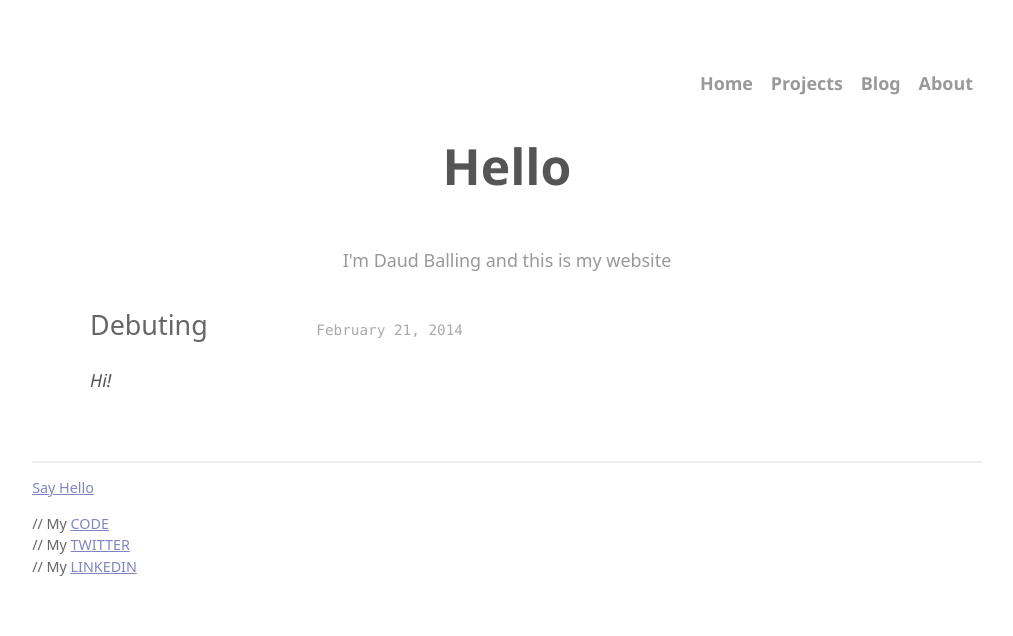
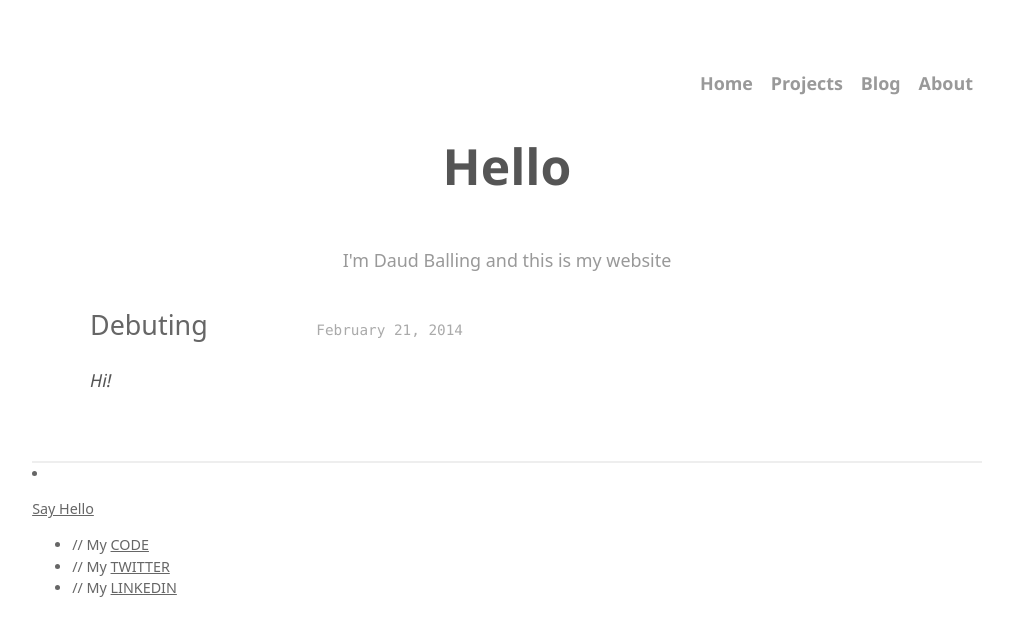
Before and after one commit to daudballing/daudballing.github.io, a Jekyll site: the page built from index.html, in a window 1280 px wide. Shown: the top 636 px of the page, without its empty margins (133-1146 px from the left). Built offline with Jekyll 4.4.1, drawn with Linux system fonts in a browser that asks for light colours; some web fonts are replaced; Markdown is read by kramdown in place of the engine named in the settings.

Commit message:
Updating syle (main.css)

```diff
--- a/_includes/footer.html
+++ b/_includes/footer.html
@@ -1,12 +1,12 @@
 <div class="footer">
-
-  <div class="contact">
-    <p><a href="mailto:hello@daudballing.me">Say Hello</a></p>
-    <p>
-      // My <a href="https://github.com/daudballing">CODE</a><br />
-      // My <a href="https://twitter.com/daudballing">TWITTER</a><br />
-      // My <a href="http://linkedin.com/in/daudballing">LINKEDIN</a><br />
-    </p>
-  </div>
-
+  	<div class="footer_contact pull_left">
+	    	<li><p><a href="mailto:hello@daudballing.me">Say Hello</a></p></li>
+    </div>
+    <div class="footer_links pull_right">
+	    <ul>
+	    	<li>// My <a href="https://github.com/daudballing">CODE</a></li>
+	    	<li>// My <a href="https://twitter.com/daudballing">TWITTER</a></li>
+	    	<li>// My <a href="http://linkedin.com/in/daudballing">LINKEDIN</a></li>
+	    </ul>
+    </div>
 </div>
```
